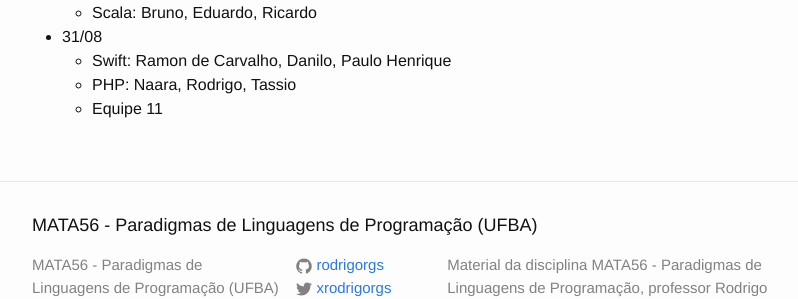
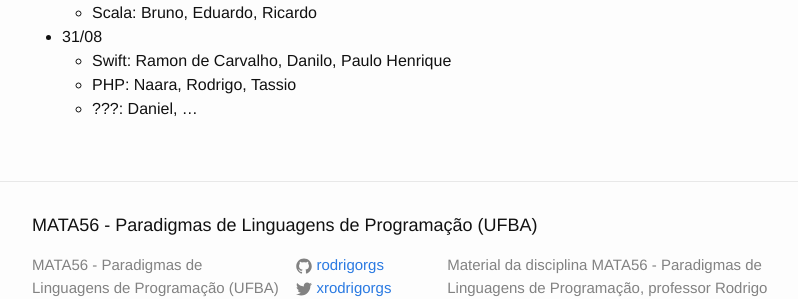
Before and after one commit to rodrigorgs/mata56-20161, a Jekyll site: the page built from ava-seminario.md, in a window 1280 px wide and 900 px high, scrolled down 1598 px. Shown: the part 496-795 px from the top of the window, without its empty margins (238-1036 px from the left). Built offline with Jekyll 4.4.1, drawn with Linux system fonts in a browser that asks for light colours.

Commit message:
Atualiza seminario.

```diff
--- a/ava-seminario.md
+++ b/ava-seminario.md
@@ -78,4 +78,4 @@ date: 2016-08-24 16:40:00 -0300
 - 31/08
     + Swift: Ramon de Carvalho, Danilo, Paulo Henrique
     + PHP: Naara, Rodrigo, Tassio
-    + Equipe 11
+    + ???: Daniel, ...
```
